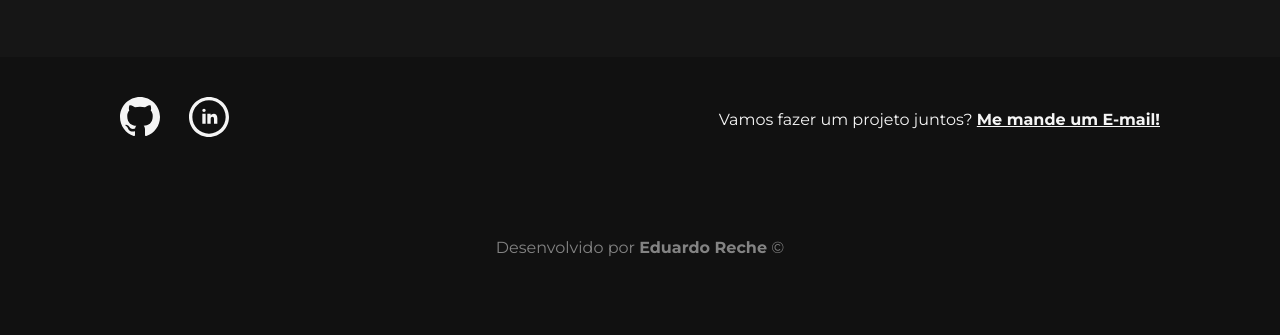
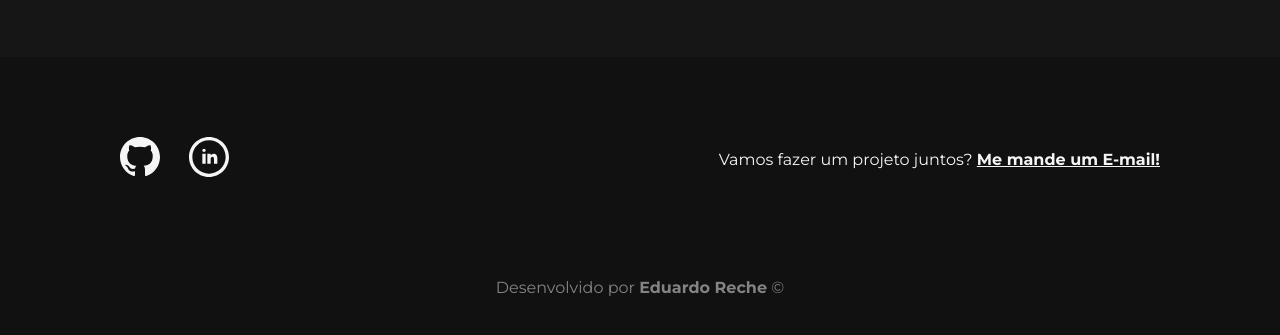
Before and after one commit to RecheEduardo/cursoJS-portfolio, a plain HTML site: page index.html in a window 1280 px wide. Shown: the part 5505-5840 px from the top of the page. Before the commit the page ends 5802 px from the top, so only its background shows below. Drawn offline with nearby package versions, Linux system fonts and the light colour scheme; a web font is replaced by a local one.

Commit message:
Update style.css

```diff
--- a/style.css
+++ b/style.css
@@ -157,7 +157,7 @@ body{
 
 .footer{
     padding-inline: 120px;
-    padding-block: 40px;
+    padding-block: 80px;
     display: flex;
     flex-direction: column;
     justify-content: space-between;
```
